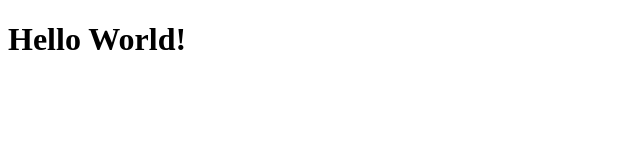
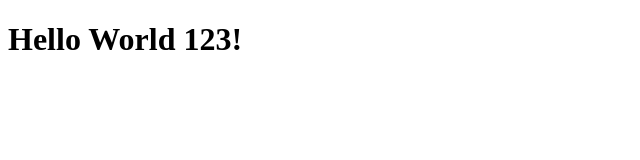
Before and after one commit to maniami/revou-imam, a plain HTML site: page index.html in a window 1280 px wide. Shown: the whole page, without its empty margins (0-640 px from the left). Drawn offline with Linux system fonts and the light colour scheme.

Commit message:
Second commit

```diff
--- a/index.html
+++ b/index.html
@@ -4,6 +4,6 @@
         <title>Test</title>
     </head>
     <body>
-        <h1>Hello World!</h1>
+        <h1>Hello World 123!</h1>
     </body>
 </html>
```
